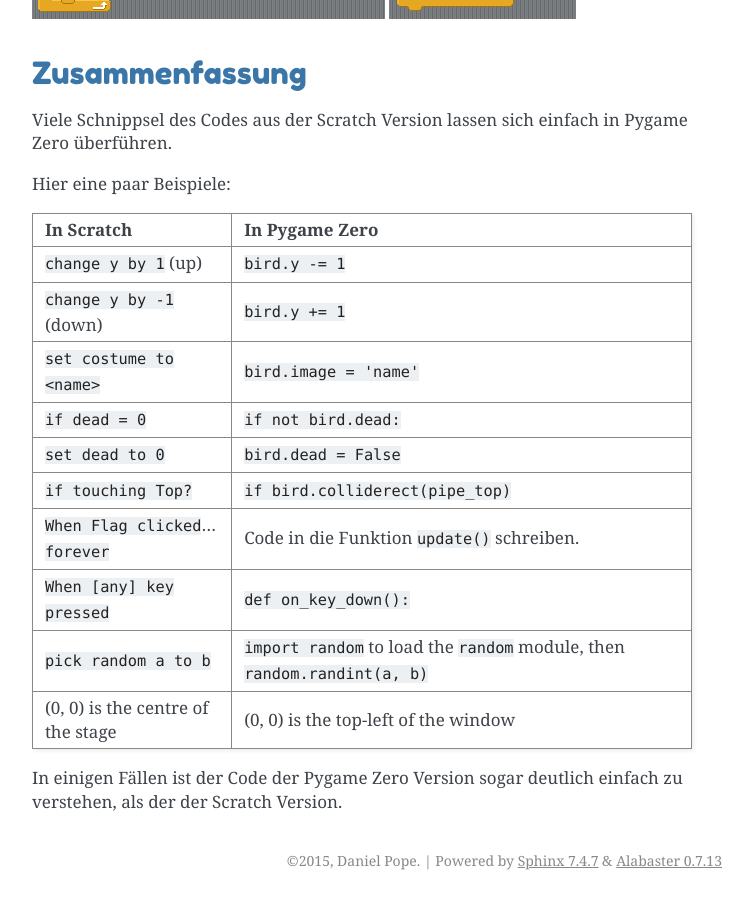
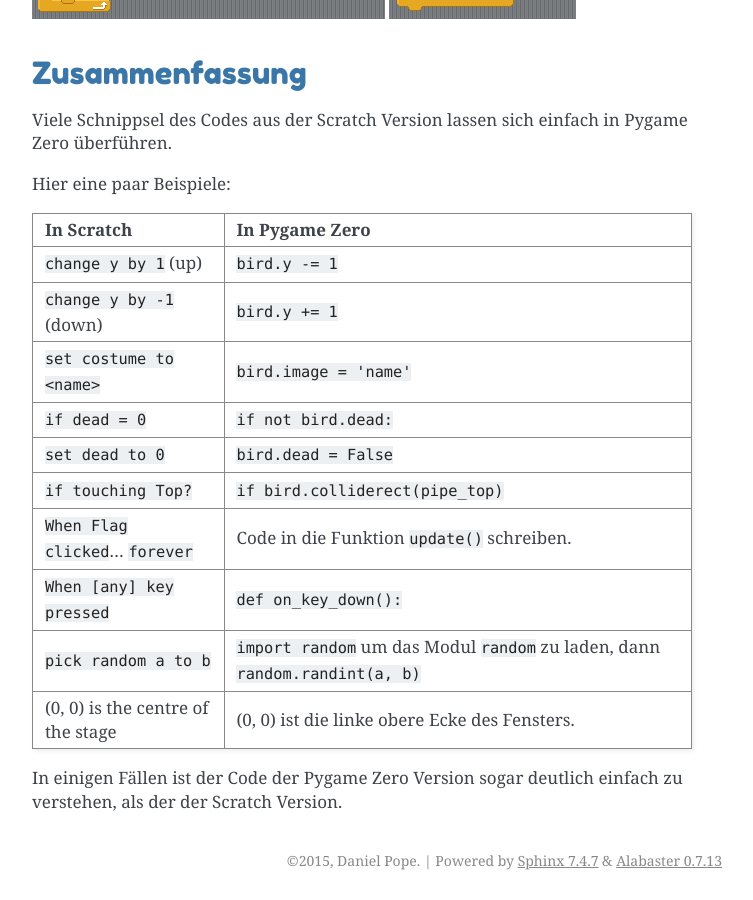
Before and after one commit to reher1/pgzero-german, a Sphinx documentation site: the page built from doc/from-scratch.rst, in a window 1280 px wide and 900 px high, scrolled down 5335 px. Shown: the whole window, without its empty margins (388-1141 px from the left). Built offline with Sphinx 7.4.7, drawn with Linux system fonts in a browser that asks for light colours; pages that are not in the unit, such as notebooks, are missing from menus.

Commit message:
Update from-scratch.rst

```diff
--- a/doc/from-scratch.rst
+++ b/doc/from-scratch.rst
@@ -201,11 +201,11 @@ Hier eine paar Beispiele:
 +----------------------------+--------------------------------------------+
 | ``When [any] key pressed`` | ``def on_key_down():``                     |
 +----------------------------+--------------------------------------------+
-| ``pick random a to b``     | ``import random`` to load the ``random``   |
-|                            | module, then ``random.randint(a, b)``      |
+| ``pick random a to b``     | ``import random`` um das Modul ``random``  |
+|                            | zu laden, dann ``random.randint(a, b)``    |
 +----------------------------+--------------------------------------------+
-| (0, 0) is the centre of    | (0, 0) is the top-left of the window       |
-| the stage                  |                                            |
+| (0, 0) is the centre of    | (0, 0) ist die linke obere Ecke des        |
+| the stage                  | Fensters.                                  |
 +----------------------------+--------------------------------------------+
 
 In einigen Fällen ist der Code der Pygame Zero Version sogar deutlich
```
